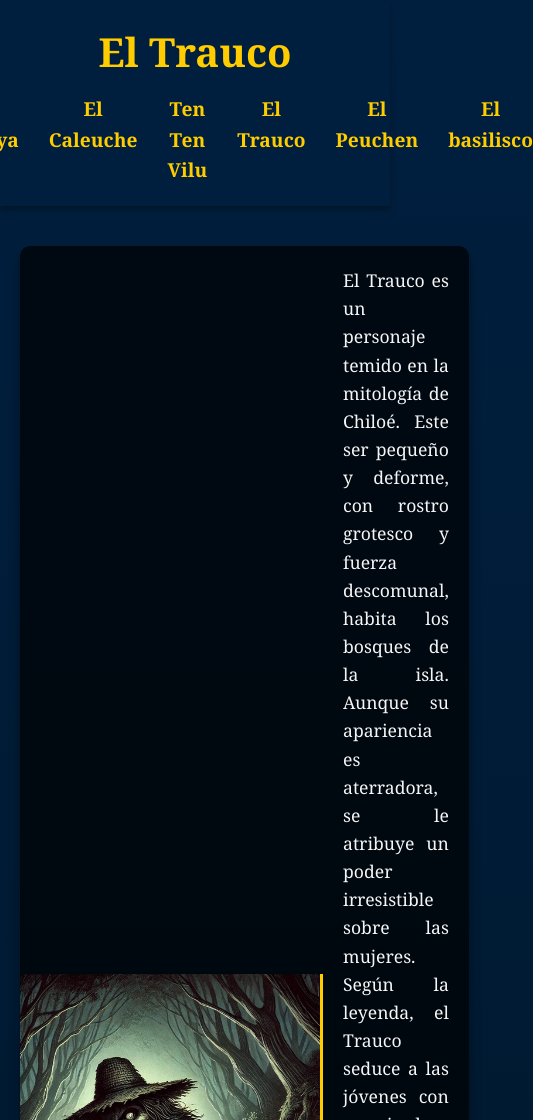
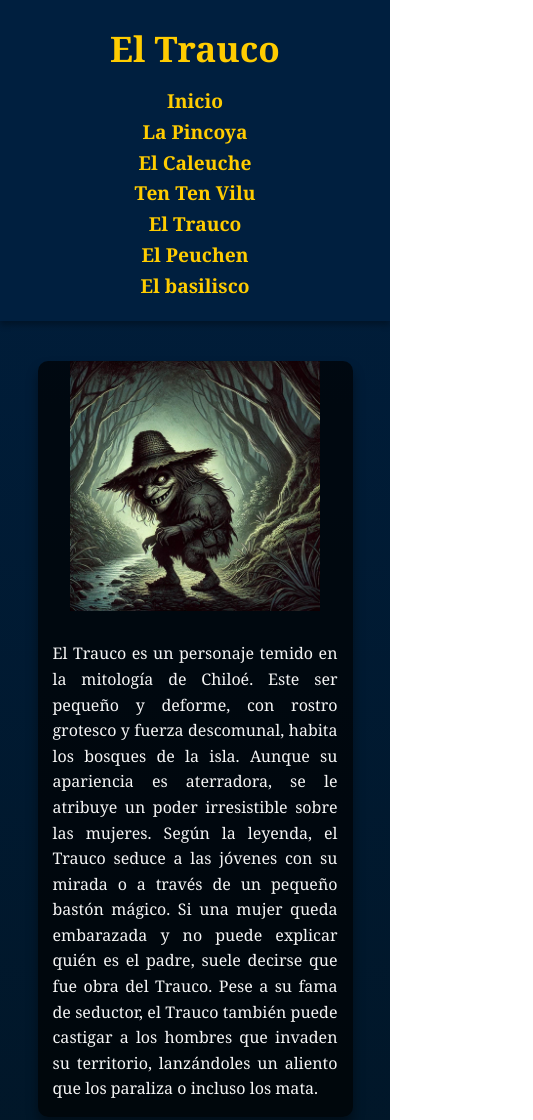
Before and after one commit to Hilleves73/github.io, a plain HTML site: page trauco.html in a window 390 px wide. Shown: the top 1120 px of the page, 533 px wide, since content can reach past the window. Drawn offline with Linux system fonts and the light colour scheme.

Commit message:
actualizacion mas responsive
actualizacion mas responsive

```diff
--- a/styles.css
+++ b/styles.css
@@ -82,11 +82,6 @@ main {
     font-size: 1.1rem;
     margin: 0;
 }
-.carousel-images img {
-    width: 300px; /* Ancho fijo para todas las imágenes */
-    height: 200px; /* Altura fija para todas las imágenes */
-    object-fit: cover; /* Asegura que la imagen se recorte correctamente si no tiene la misma proporción */
-}
 
 /* Pie de Página */
 footer {
@@ -102,3 +97,63 @@ footer p {
     margin: 0;
     font-size: 0.9rem;
 }
+
+/* Media Queries para hacerlo Responsivo */
+
+/* Pantallas más pequeñas (móviles) */
+@media (max-width: 768px) {
+    header h1 {
+        font-size: 2rem;
+    }
+
+    nav ul {
+        flex-direction: column;
+        margin-top: 10px;
+    }
+
+    nav ul li {
+        margin: 10px 0;
+    }
+
+    .leyenda-container {
+        flex-direction: column;
+        max-width: 100%;
+    }
+
+    .leyenda-img {
+        width: 100%; /* La imagen ocupa todo el ancho */
+        border-right: none; /* Eliminar borde en móviles */
+        margin-bottom: 15px; /* Espacio entre imagen y texto */
+    }
+
+    .leyenda-text {
+        padding: 15px;
+    }
+
+    footer p {
+        font-size: 0.8rem;
+    }
+}
+
+/* Pantallas medianas (tablets) */
+@media (max-width: 1024px) {
+    header h1 {
+        font-size: 2.2rem;
+    }
+
+    nav ul li {
+        margin: 0 10px;
+    }
+
+    .leyenda-container {
+        max-width: 90%;
+    }
+
+    .leyenda-img {
+        width: 250px; /* Imagen un poco más pequeña */
+    }
+
+    .leyenda-text p {
+        font-size: 1rem;
+    }
+}
```
